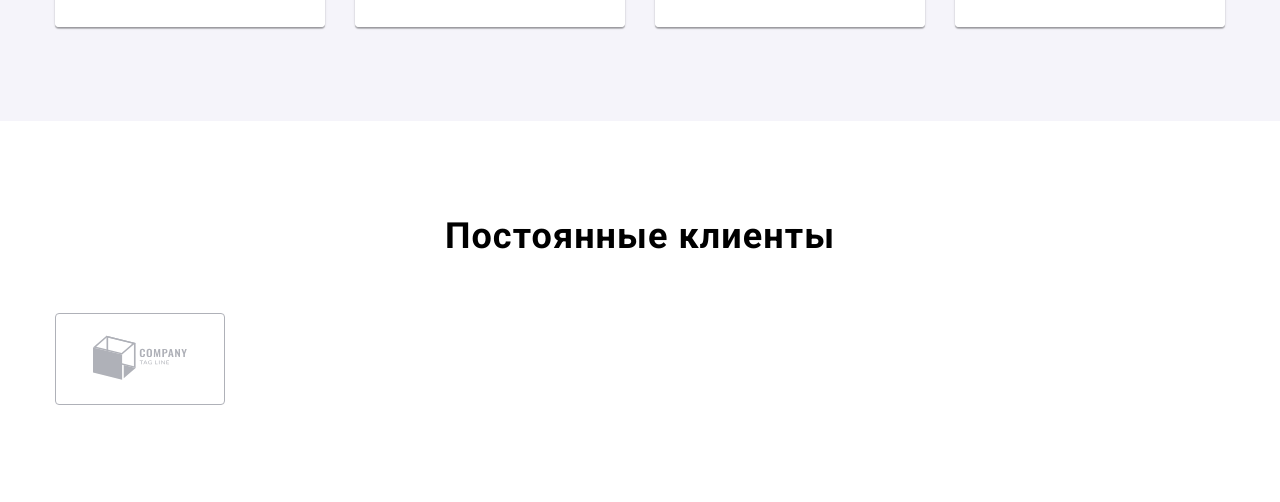
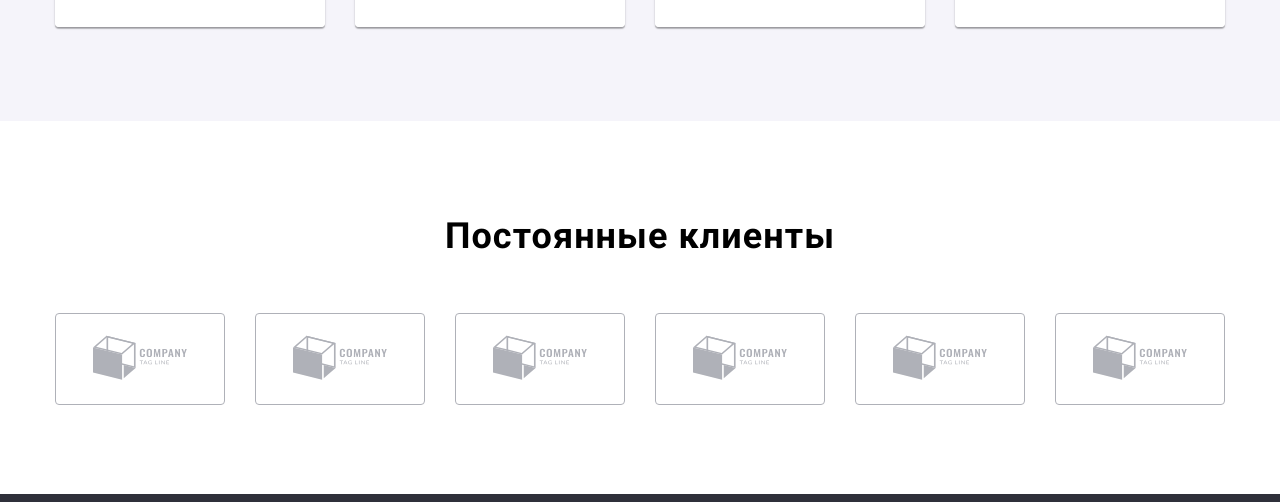
Before and after one commit to Fifth-Wave/goit-markup-hw-04, a plain HTML site: page index.html in a window 1280 px wide. Shown: the part 2196-2698 px from the top of the page. Drawn offline with nearby package versions, Linux system fonts and the light colour scheme.

Commit message:
update icons

```diff
--- a/css/styles.css
+++ b/css/styles.css
@@ -359,24 +359,17 @@ img {
   margin-right: -30px;
 }
 
-/* .our-clients .item {
+.our-clients .item {
   height: 92px;
   margin-right: 30px;
   flex-basis: calc(100% / 6 - 30px);
-  /*
-  background-image: url(../images/svg/client-yaco.svg);
-  background-repeat: no-repeat;
-  background-position: center; */
-} */
-
-/* .our-clients .link {
-} */
+}
 
 /* footer's style */
 
 .footer-style {
   padding: 60px 0;
-  background: var(--bg-hero-footer-color);
+  background-color: var(--bg-hero-footer-color);
   color: var(--text-color-third);
 }
 
@@ -391,13 +384,11 @@ img {
 
 .address-style {
   margin-top: 20px;
-  font-style: normal;
   font-size: 14px;
   line-height: 1.71;
 }
 
 .contact-link-footer {
-  font-style: normal;
   font-size: 14px;
   line-height: 1.71;
   color: rgba(255, 255, 255, 0.6);
@@ -459,10 +450,6 @@ img {
 .footer-social .item:hover {
   background-color: var(--accent-color);
 }
-
-.footer-social .link {
-}
-/* portfolio styles */
 
 .btn-list {
   justify-content: center;
--- a/index.html
+++ b/index.html
@@ -203,11 +203,31 @@
                 ><img src="./images/svg/client-tagline.svg" alt=""
               /></a>
             </li>
-            <li class="item"><a class="link" href="sdr"></a></li>
-            <li class="item"><a href="sdr"></a></li>
-            <li class="item"><a href="sdr"></a></li>
-            <li class="item"><a href="sdr"></a></li>
-            <li class="item"><a href="sdr"></a></li>
+            <li class="item">
+              <a class="link" href=""
+                ><img src="./images/svg/client-tagline.svg" alt=""
+              /></a>
+            </li>
+            <li class="item">
+              <a class="link" href=""
+                ><img src="./images/svg/client-tagline.svg" alt=""
+              /></a>
+            </li>
+            <li class="item">
+              <a class="link" href=""
+                ><img src="./images/svg/client-tagline.svg" alt=""
+              /></a>
+            </li>
+            <li class="item">
+              <a class="link" href=""
+                ><img src="./images/svg/client-tagline.svg" alt=""
+              /></a>
+            </li>
+            <li class="item">
+              <a class="link" href=""
+                ><img src="./images/svg/client-tagline.svg" alt=""
+              /></a>
+            </li>
           </ul>
         </div>
       </section>
```
